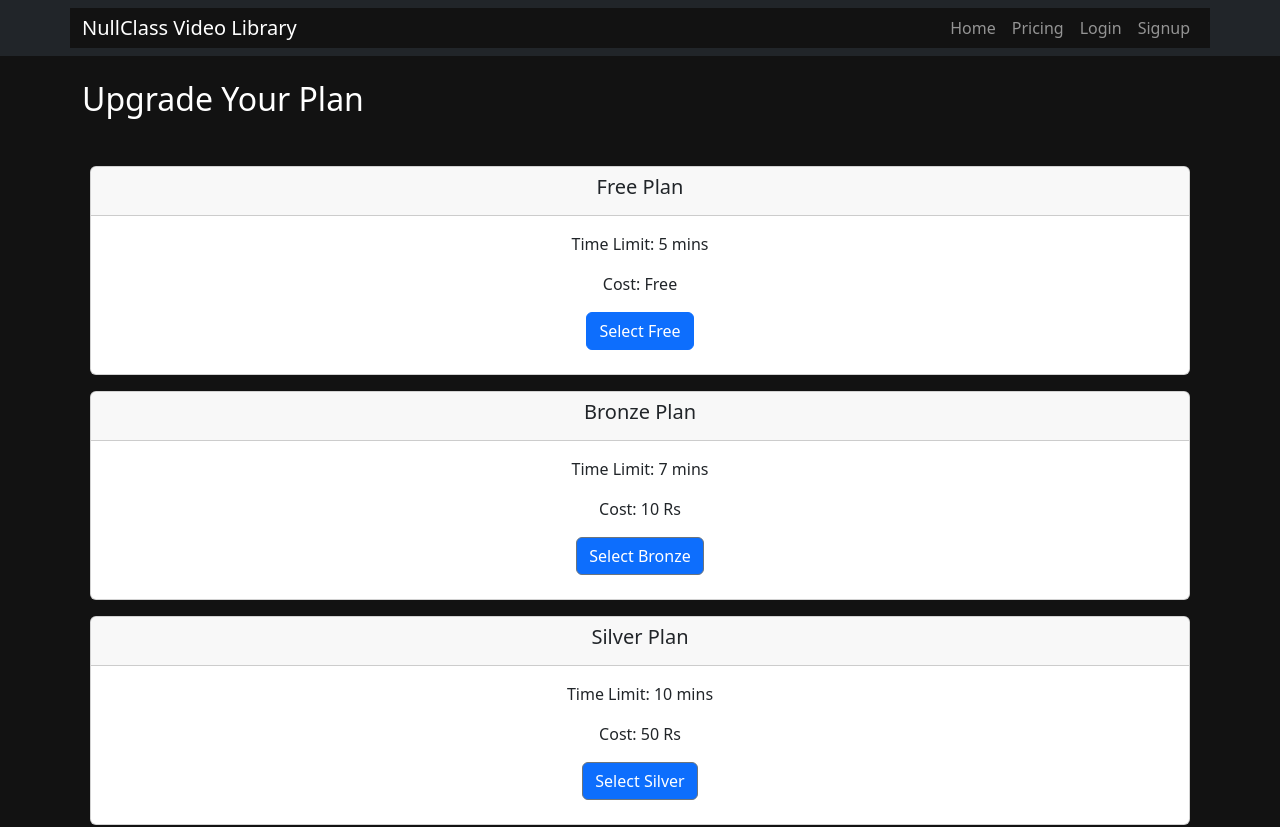
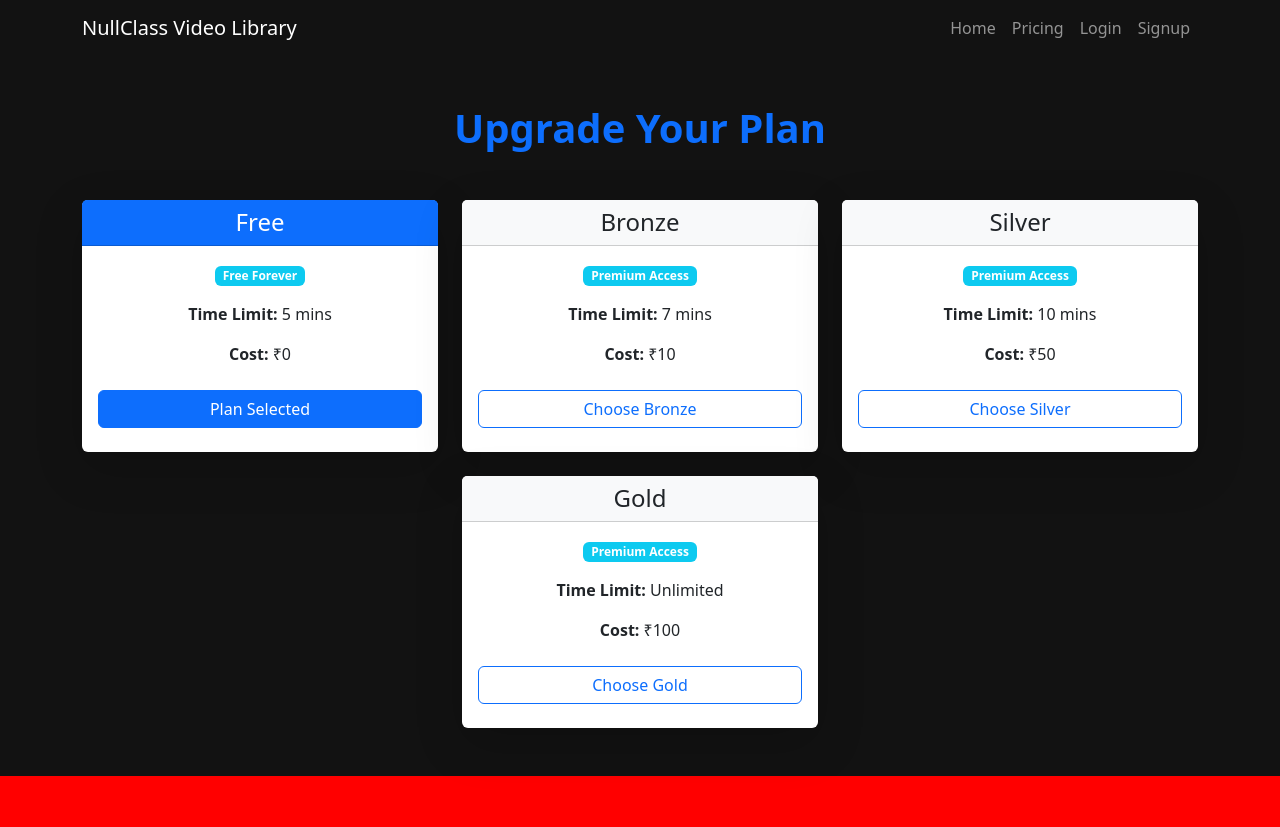
Before and after one commit to jimmijameslinux/videoplayerfrontend, a React (Create React App) app: page /plans in a window 1280 px wide. Shown: the top 827 px of the page. After the commit the page ends 800 px from the top, so only its background shows below. Built offline with nearby package versions, Linux system fonts and the light colour scheme.

Commit message:
Some ui changes

```diff
--- a/src/App.css
+++ b/src/App.css
@@ -6,11 +6,19 @@
     box-sizing: border-box;
 }
 
-.light-theme {
+body {
+    font-family: Arial, sans-serif;
+    background-color: red !important;
+    color: #333;
+    transition: background-color 0.3s, color 0.3s;
+    overflow-x: hidden;
+}
+
+/* .light-theme {
     background-color: #ffffff;
     color: #000000;
     transition: background-color 0.3s, color 0.3s;
-  }
+  } */
 
   /* Dark Theme */
   .dark-theme {
@@ -20,31 +28,31 @@
   }
 
   /* Apply to all elements */
-  .light-theme body,
+  /* .light-theme body,
   .light-theme .container {
     background-color: #ffffff;
     color: #000000;
-  }
+  } */
 
-  .dark-theme body,
+  /* .dark-theme body,
   .dark-theme .container {
     background-color: #121212;
     color: #ffffff;
-  }
+  } */
 
   /* Navbar Styling */
   .light-theme .navbar {
-    background-color: #f8f9fa;
-    color: #000000;
+    /* background-color: #f8f9fa; */
+    /* color: #000000; */
   }
 
   .dark-theme .navbar {
-    background-color: #1f1f1f;
-    color: #ffffff;
+    /* background-color: #1f1f1f; */
+    /* color: #ffffff; */
   }
 
   /* Button Styling */
-  .light-theme .btn {
+  /* .light-theme .btn {
     background-color: #007bff;
     color: white;
   }
@@ -52,4 +60,4 @@
   .dark-theme .btn {
     background-color: #0d6efd;
     color: white;
-  }
+  } */
--- a/src/App.js
+++ b/src/App.js
@@ -18,7 +18,9 @@ import Payment from './pages/Payment';
 
 function App() {
   const [plan, setPlan] = useState("Free"); // Default plan is Free
-  const [theme, setTheme] = useState("dark");
+  const [theme, setTheme] = useState("dark"); // Default theme is light
+
+  // setTheme("light");
 
   // useEffect(() => {
   //   const checkTimeAndLocation = async () => {
@@ -50,10 +52,11 @@ function App() {
   const [disablepricing, setDisablepricing] = useState(false);
 
   return (
-    <div className={theme === "light" ? "light-theme" : "dark-theme"}>
+    <div className={`${theme === "light" ? "" : "dark-theme"} container-fluid w-100`}>
+    {/* <div className={`text-white ${isDarkMode ? 'bg-dark' : 'bg-light'}`}> */}
       <AuthProvider>
         <Router>
-          <Navbar disablepricing={disablepricing} />
+          <Navbar disablepricing={disablepricing} theme={theme} setTheme={setTheme} />
           <Routes>
             <Route path="/" element={<Home />} />
             <Route path="/video/:id" element={<VideoPlayer setDisablepricing={setDisablepricing} />} />
--- a/src/components/Navbar/Navbar.jsx
+++ b/src/components/Navbar/Navbar.jsx
@@ -1,11 +1,11 @@
-import React, { useContext } from "react";
+import React, { useContext, useEffect } from "react";
 import { Link } from "react-router-dom";
 import { AuthContext } from "../../context/AuthContext";
 // import "bootstrap/dist/css/bootstrap.min.css";
 import "bootstrap/dist/js/bootstrap.bundle.min.js";
 import { useNavigate } from "react-router-dom";
 
-const Navbar = ({ disablepricing }) => {
+const Navbar = ({ disablepricing, theme,setTheme }) => {
     const { user, logout } = useContext(AuthContext);
     const navigate = useNavigate();
 
@@ -14,10 +14,12 @@ const Navbar = ({ disablepricing }) => {
         navigate("/login");     // Redirect to login page
     };
 
+
+
     return (
         <>
             {/* Regular Navbar - visible on md and larger */}
-            <nav className="navbar navbar-expand-md navbar-dark bg-dark d-none d-md-flex">
+            <nav className={`navbar navbar-expand-md ${theme === "light" ? "" : "navbar-dark"} d-none d-md-flex`}>
                 <div className="container">
                     <Link className="navbar-brand" to="/">NullClass Video Library</Link>
                     <div className="collapse navbar-collapse justify-content-end">
@@ -55,7 +57,7 @@ const Navbar = ({ disablepricing }) => {
             </nav>
 
             {/* Offcanvas Navbar - visible only on small devices */}
-            <nav className="navbar navbar-dark bg-dark d-flex d-md-none">
+            <nav className={`navbar ${theme === "light" ? "" : "navbar-dark"} d-flex d-md-none`}>
                 <div className="container-fluid">
                     <button
                         className="btn text-dark me-2 btn-outline-light"
--- a/src/pages/Home.jsx
+++ b/src/pages/Home.jsx
@@ -49,13 +49,14 @@ const Home = () => {
         });
 
 
+
+
     // Extract all downloaded video IDs
     let downloadedVideoIds = user?.downloadHistory?.map(item => item.videoId) || [];
-
     // Filter videos that match any downloaded video ID
     // let filtervideo = videos.filter(video => downloadedVideoIds.includes(video._id));
 
-    // console.log("Downloaded videos:", filtervideo);
+    // console.log("filter match videos", filtervideo);
 
 
     return (
--- a/src/pages/Signup.jsx
+++ b/src/pages/Signup.jsx
@@ -1,6 +1,6 @@
 // Signup.js
 import React, { useState } from "react";
-import { useNavigate } from "react-router-dom";
+import { useNavigate,useLocation } from "react-router-dom";
 import axios from "axios";
 import "../pages/Signup.css"; // Import your CSS file
 
@@ -10,6 +10,8 @@ const Signup = () => {
     const [password, setPassword] = useState("");
     const [error, setError] = useState("");
     const navigate = useNavigate();
+    const location = useLocation();
+
 
     const handleSubmit = async (e) => {
         e.preventDefault();
@@ -34,7 +36,7 @@ const Signup = () => {
     // const isPasswordValid = passwordRegex.test(password);
 
     return (
-        <div className="container mt-4 vh-100 d-flex justify-content-center align-items-center w-100 flex-column">
+        <div className={`container d-flex justify-content-center align-items-center w-100 flex-column vh-100 pb-5 overflow-hidden`}>
             <h2>Signup</h2>
             {error && <div className="alert alert-danger">{error}</div>}
             <form onSubmit={handleSubmit} className="w-50">
@@ -71,7 +73,7 @@ const Signup = () => {
                         title="Password must be at least 8 characters long and contain at least one letter and one number."
                     />
                 </div>
-                <button className="btn btn-success" type="submit">
+                <button className="btn btn-primary w-100" type="submit">
                     Signup
                 </button>
                 <div className="mt-3 text-center">
--- a/src/pages/UserProfile.jsx
+++ b/src/pages/UserProfile.jsx
@@ -5,6 +5,7 @@ import { Link } from "react-router-dom";
 
 const UserProfile = () => {
     const { user } = useContext(AuthContext);
+    const { login } = useContext(AuthContext);
     const [downloads, setDownloads] = useState([]);
     const [loading, setLoading] = useState(true);
     // console.log(user.userId)
@@ -43,6 +44,8 @@ const UserProfile = () => {
             });
             console.log(res)
             console.log("Delete response:", res.data);
+            alert("Video deleted successfully!");
+            login(res.data.user);
             setDownloads(downloads.filter(video => video._id !== videoId));
         } catch (err) {
             console.error("Error deleting video:", err);
--- a/src/pages/VideoPlans.jsx
+++ b/src/pages/VideoPlans.jsx
@@ -55,36 +55,45 @@ const VideoPlans = ({ onPlanSelect }) => {
     };
 
     return (
-        <div className="container mt-4 d-flex flex-column justify-content-center w-100">
-            <h2>Upgrade Your Plan</h2>
-            <div className="pt-4 pb-3 flex-wrap justify-content-center">
-                {Object.keys(plans).map((plan) => (
-                    // <div key={plan} className="d-flex  justify-content-center">
-                        <div key={plan} className="card text-center mt-3 mx-2">
-                            <div className="card-header">
-                                <h5>{plans[plan].name} Plan</h5>
+        <div className="container py-5">
+    <h2 className="text-center fw-bold mb-5 display-6 text-primary">Upgrade Your Plan</h2>
+
+    <div className="row justify-content-center g-4">
+        {Object.keys(plans).map((plan) => {
+            const isSelected = plan === selectedPlan;
+            const planData = plans[plan];
+            return (
+                <div key={plan} className="col-md-4">
+                    <div className={`card h-100 shadow-lg border-0 ${isSelected ? "border border-primary" : ""}`}>
+                        <div className={`card-header bg-${isSelected ? "primary" : "light"} text-${isSelected ? "white" : "dark"} text-center`}>
+                            <h4 className="mb-0">{planData.name}</h4>
                         </div>
-                            <div className="card-body">
-                                <p className="card-text">Time Limit: {plans[plan].timeLimit}</p>
-                                <p className="card-text">Cost: {plans[plan].cost === 0 ? "Free" : `${plans[plan].cost} Rs`}</p>
+                        <div className="card-body text-center">
+                            <span className="badge bg-info mb-3">{plan === "Free" ? "Free Forever" : "Premium Access"}</span>
+                            <p className="card-text fs-6"><strong>Time Limit:</strong> {planData.timeLimit}</p>
+                            <p className="card-text fs-6"><strong>Cost:</strong> {planData.cost === 0 ? "₹0" : `₹${planData.cost}`}</p>
                             <button
-                                    className={`btn btn-${plan === selectedPlan ? "primary" : "secondary"} mb-2`}
+                                className={`btn ${isSelected ? "btn-primary" : "btn-outline-primary"} w-100 my-2`}
                                 onClick={() => handlePlanSelection(plan)}
                             >
-                                    Select {plan}
+                                {isSelected ? "Plan Selected" : `Choose ${planData.name}`}
                             </button>
-                                {plan !== "Free" && selectedPlan === plan && (
-                                    // <button className="btn btn-success" onClick={()=> handlePayment(plans[plan].cost)}>
-                                    //     Pay {plans[plan].cost} Rs
-                                    // </button>
-                                    <Payment amount={plans[plan].cost} plan={plan} onSuccess={() => navigate("/")} />
+                            {isSelected && plan !== "Free" && (
+                                <Payment
+                                    amount={planData.cost}
+                                    plan={plan}
+                                    onSuccess={() => navigate("/")}
+                                />
                             )}
                         </div>
                     </div>
-                    // </div>
-                ))}
+                </div>
+            );
+        })}
     </div>
 </div>
+
+
     );
 };
 
```
Also changed, not shown: src/components/VideoPlayer/VideoPlayer.jsx (+16 -7 lines), src/pages/Login.jsx (+4 -3 lines). Lines whose indentation alone changed are shown as unchanged.
